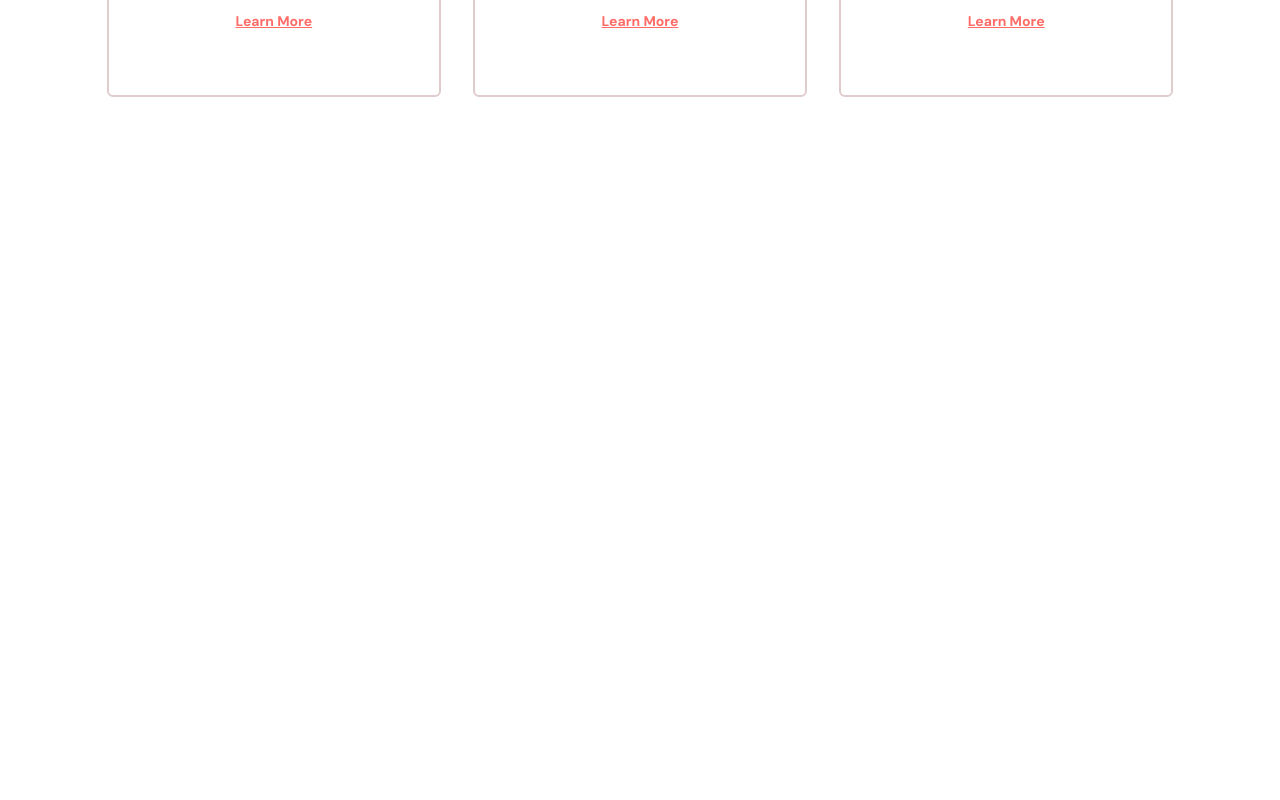
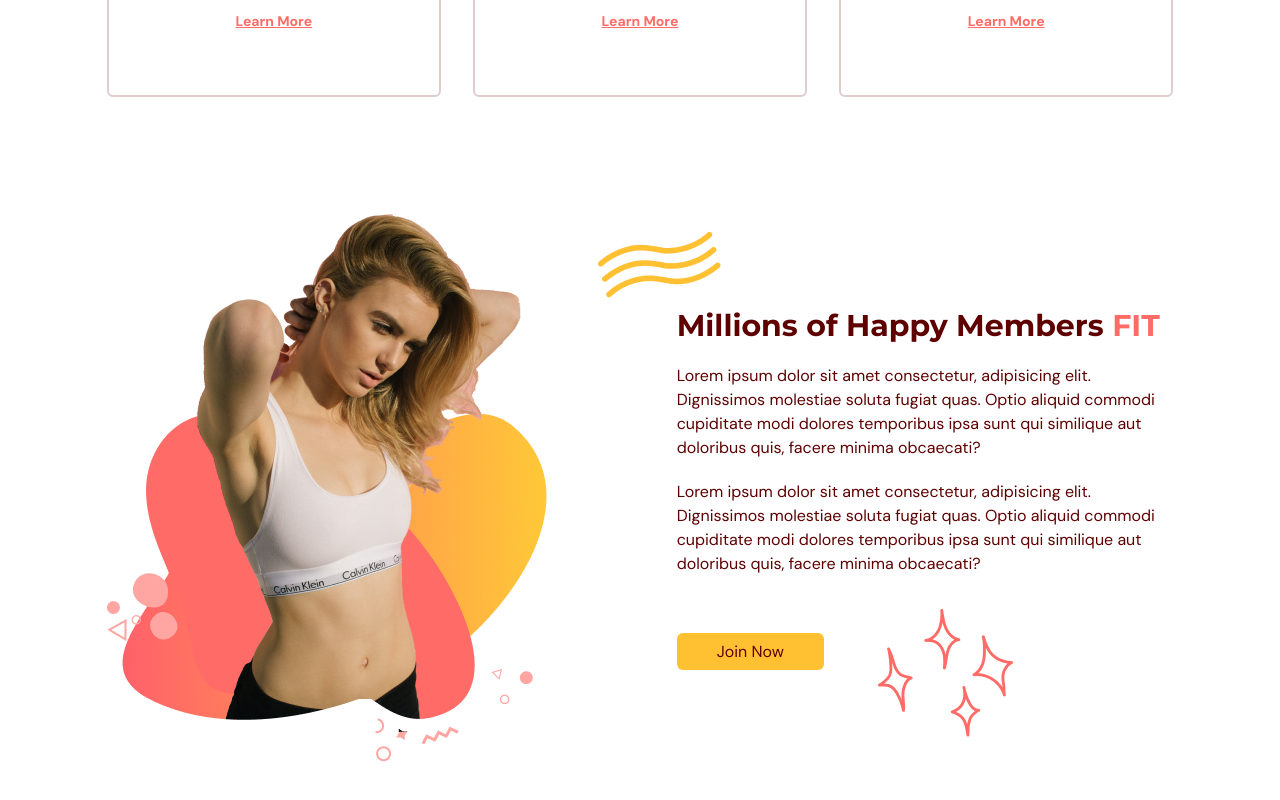
Before and after one commit to skynette/gym, a React (Vite) app: page / in a window 1280 px wide. Shown: the part 1327-2127 px from the top of the page. Before the commit the page ends 1600 px from the top, so only its background shows below. Built offline with nearby package versions, Linux system fonts and the light colour scheme.

Commit message:
benefit page done

```diff
--- a/src/scenes/Benefits/index.tsx
+++ b/src/scenes/Benefits/index.tsx
@@ -3,6 +3,8 @@
 import { HomeModernIcon, UserGroupIcon, AcademicCapIcon } from "@heroicons/react/24/solid"
 import { motion } from "framer-motion"
 import Benefit from "./Benefit"
+import ActionButton from "@/shared/ActionButton"
+import BenefitsPageGraphic from "@/assets/BenefitsPageGraphic.png"
 
 type Props = {
 	setSelectedPage: (page: SelectedPage) => void
@@ -43,12 +45,22 @@
 				onViewportEnter={() => setSelectedPage(SelectedPage.Benefits)}
 			>
 				{/* HEADER */}
-				<div className="md:my-5 md:w-3/5">
+				<motion.div
+					className="md:my-5 md:w-3/5"
+					initial="hidden"
+					whileInView="visible"
+					viewport={{ once: true, amount: 0.5 }}
+					transition={{ duration: 0.5 }}
+					variants={{
+						hidden: { opacity: 0, x: -50 },
+						visible: { opacity: 1, x: 0 }
+					}}
+				>
 					<Htext>MORE THAN JUST A GYM</Htext>
 					<p className="my-5 text-sm">
 						We are a community of like-minded individuals who are passionate about learning and growing together. We are a community of like-minded individuals who are passionate about learning and growing together. We are a community of like-minded individuals who are passionate about learning and growing together.
 					</p>
-				</div>
+				</motion.div>
 
 				{/* BENEFITS */}
 				<motion.div
@@ -68,6 +80,62 @@
 						/>
 					))}
 				</motion.div>
+
+				{/* GRAPHICS AND DESCRIPTION */}
+				<div className="mt-16 items-center justify-between gap-20 md:mt-28 md:flex">
+					{/* GRAPHIC */}
+					<img
+						className="mx-auto"
+						alt="benefits page graphic"
+						src={BenefitsPageGraphic}
+					/>
+
+					{/* DESCRIPTION */}
+					<div>
+						{/* TITLE */}
+						<div className="relative">
+							<div className="before:absolute before:-top-20 before:-left-20 before:z-[-1] before:content-abstractwaves">
+								<motion.div
+									initial="hidden"
+									whileInView="visible"
+									viewport={{ once: true, amount: 0.5 }}
+									transition={{ duration: 0.5 }}
+									variants={{
+										hidden: { opacity: 0, x: 50 },
+										visible: { opacity: 1, x: 0 }
+									}}
+								>
+									<Htext>Millions of Happy Members {" "} <span className="text-primary-500">FIT</span></Htext>
+								</motion.div>
+							</div>
+						</div>
+
+						{/* DESCRIPTION */}
+						<motion.div
+							initial="hidden"
+							whileInView="visible"
+							viewport={{ once: true, amount: 0.5 }}
+							transition={{ delay:0.2, duration: 0.5 }}
+							variants={{
+								hidden: { opacity: 0, x: 50 },
+								visible: { opacity: 1, x: 0 }
+							}}
+						>
+							<p className="my-5">Lorem ipsum dolor sit amet consectetur, adipisicing elit. Dignissimos molestiae soluta fugiat quas. Optio aliquid commodi cupiditate modi dolores temporibus ipsa sunt qui similique aut doloribus quis, facere minima obcaecati?</p>
+							<p className="mb-5">Lorem ipsum dolor sit amet consectetur, adipisicing elit. Dignissimos molestiae soluta fugiat quas. Optio aliquid commodi cupiditate modi dolores temporibus ipsa sunt qui similique aut doloribus quis, facere minima obcaecati?</p>
+						</motion.div>
+
+						{/* BUTTON */}
+						<div className="relative mt-16">
+							<div className="before:absolute before:-bottom-20 before:right-40 before:z-[-1] before:content-sparkles">
+								<ActionButton setSelectedPage={setSelectedPage}>
+									Join Now
+								</ActionButton>
+							</div>
+
+						</div>
+					</div>
+				</div>
 			</motion.div>
 		</section >
 	)
```
